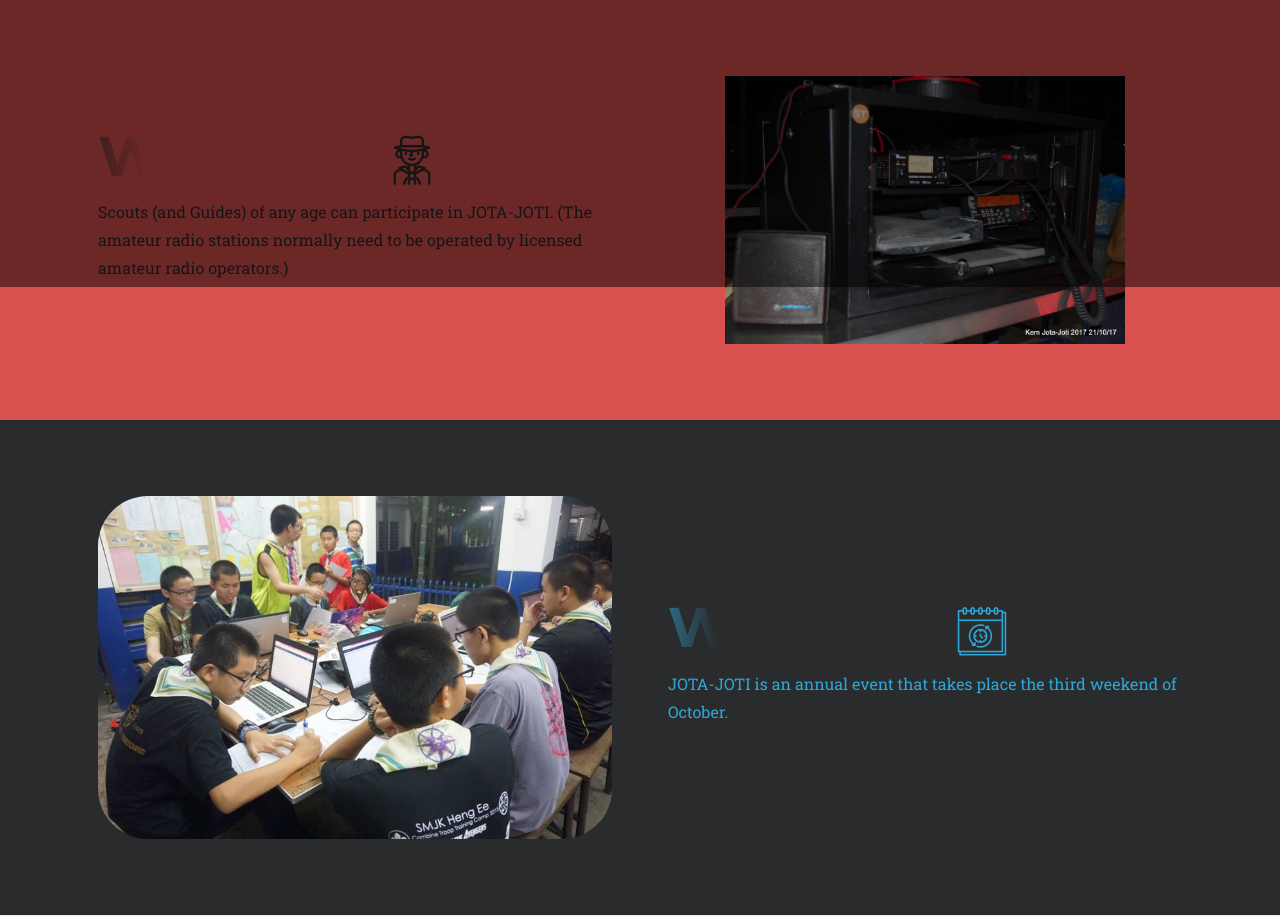
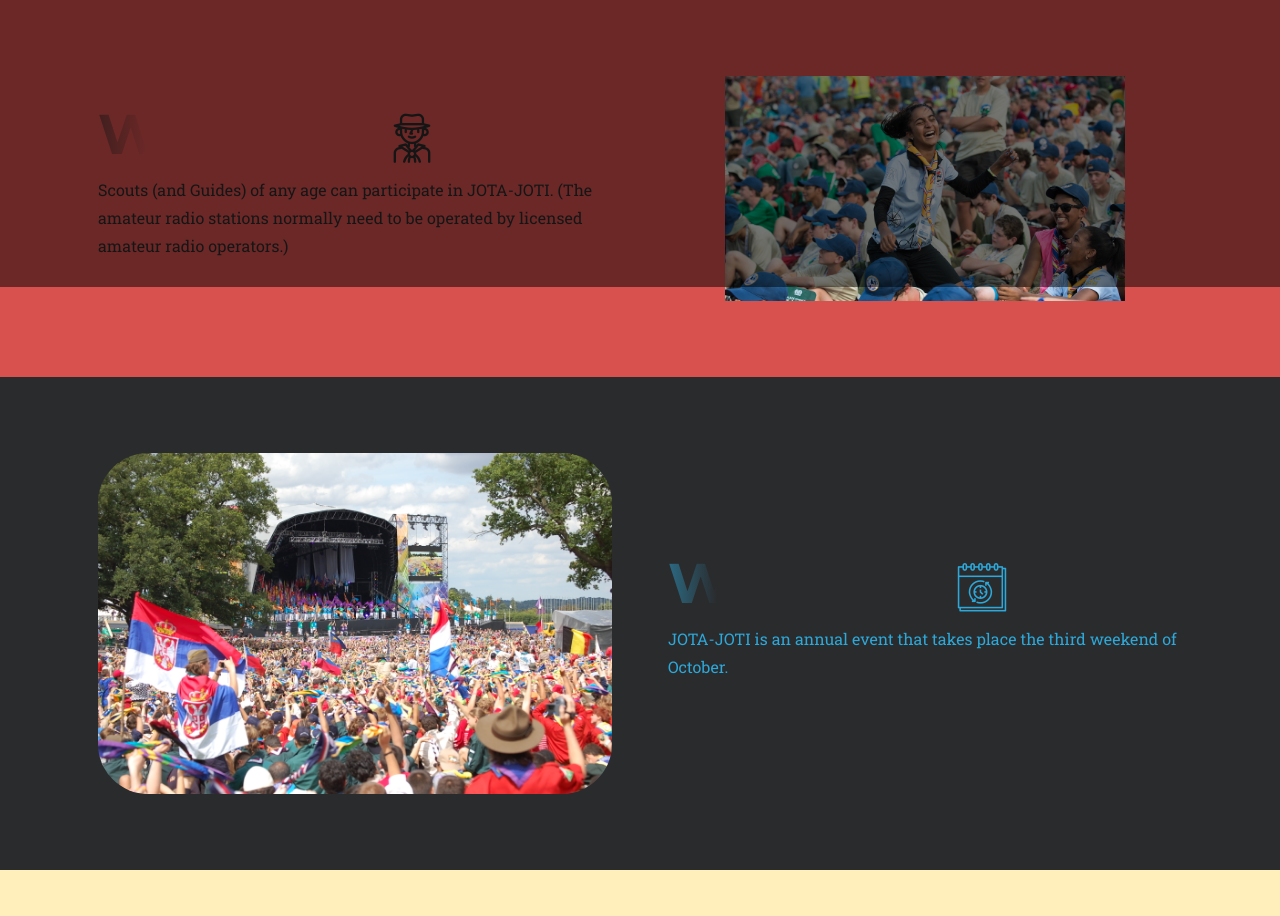
Before and after one commit to cqp7dm2/JotaJoti2020, a PHP site: page /JotaJoti2020/home.php in a window 1280 px wide. Shown: the part 757-1673 px from the top of the page. Run offline with PHP 8.4, Linux system fonts and the light colour scheme; some libraries are stand-ins or nearby versions; some web fonts are replaced.

Commit message:
home pic

```diff
--- a/home.php
+++ b/home.php
@@ -29,7 +29,7 @@
           <div class="p-5">
             <div class="content">
               <div class="content-overlay"></div>
-              <img class="img-fluid content-image" src="assets/img/01.jpg" alt="">
+              <img class="img-fluid content-image" src="assets/img/1.jpg" alt="">
               <div class="content-details fadeIn-left">
                 <h3>This is a title</h3>
                 <p>This is a short description</p>
@@ -63,7 +63,7 @@
         <div class="col-lg-6">
           <div class="p-5">
 
-            <img class="img-fluid threed-img" style="border-radius: 50px;" src="assets/img/02.jpg" alt="">
+            <img class="img-fluid threed-img" style="border-radius: 50px;" src="assets/img/2.jpg" alt="">
 
             <!--<img class="img-fluid " src="assets/img/02.jpg" alt="">-->
 
```
Also changed, not shown: assets/img/1.jpg (added), assets/img/2.jpg (added).
